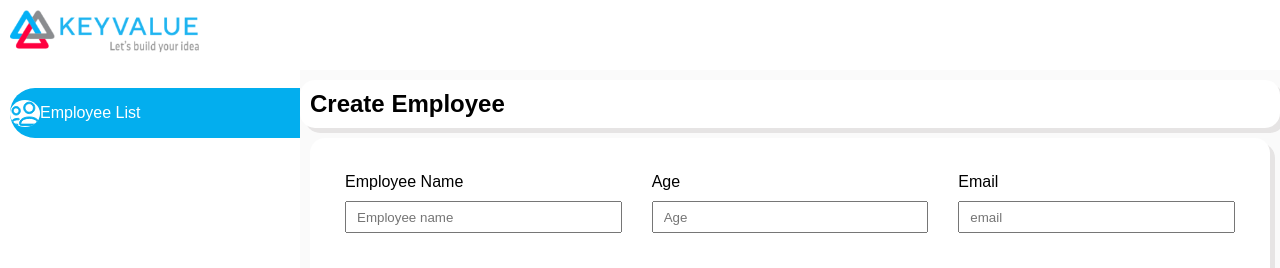
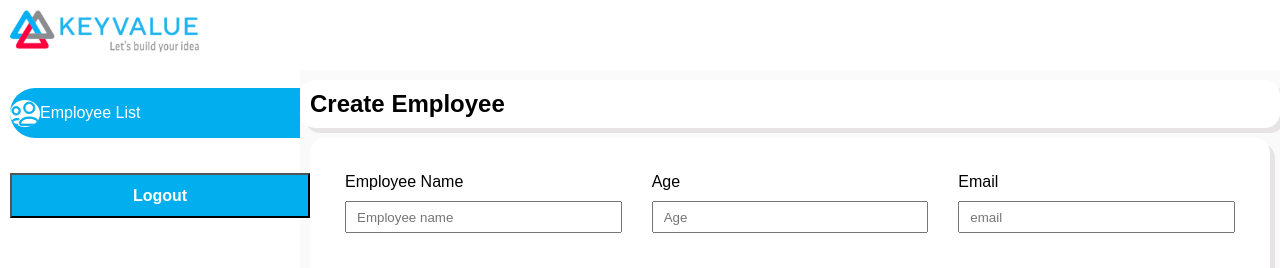
Before and after one commit to Abheda-kp/employee-app, a React (Vite) app: page /employees in a window 1280 px wide. Shown: the top 268 px of the page. Built offline with nearby package versions, Linux system fonts and the light colour scheme; no server answers.

Commit message:
Update navbar.tsx

```diff
--- a/src/component/navbar/navbar.tsx
+++ b/src/component/navbar/navbar.tsx
@@ -1,10 +1,15 @@
 import { useNavigate } from "react-router-dom"
 import "./navbar.css"
+import Button from "../button/button"
 const Navbar=()=>{
     const navigate=useNavigate()
     const handleClick=()=>{
           navigate("/employees/list")
     }
+      const handleLogout = () => {
+        localStorage.setItem("token", "");
+        navigate("/login");
+      };
     return(
         <>
 
@@ -14,6 +19,14 @@ const Navbar=()=>{
 
                    <li onClick={handleClick}> <img src="/icon.svg"></img>Employee List</li>
                 </ul>
+                <ul>
+                    <Button
+              type="button"
+              Text="Logout"
+              className="submit"
+              onClick={handleLogout}
+            />
+                </ul>
             </nav>
         </>
     )
```
